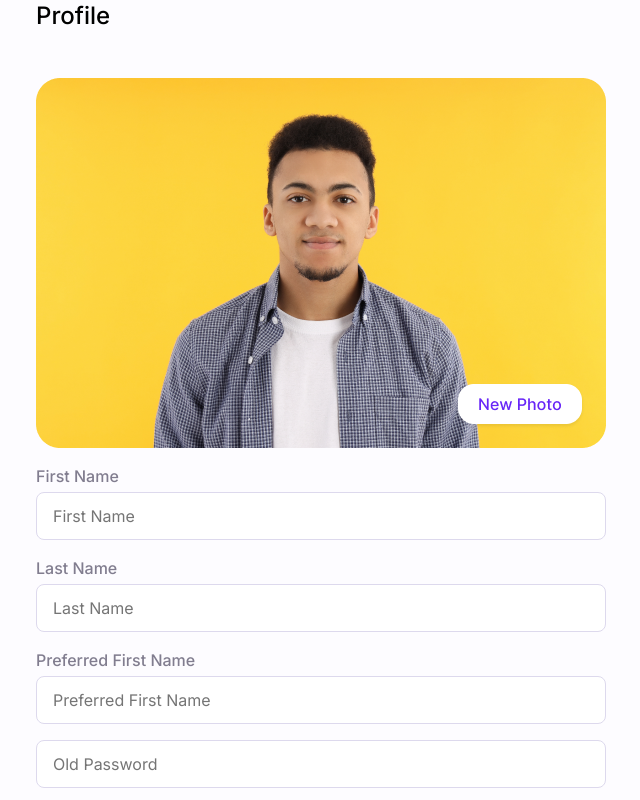
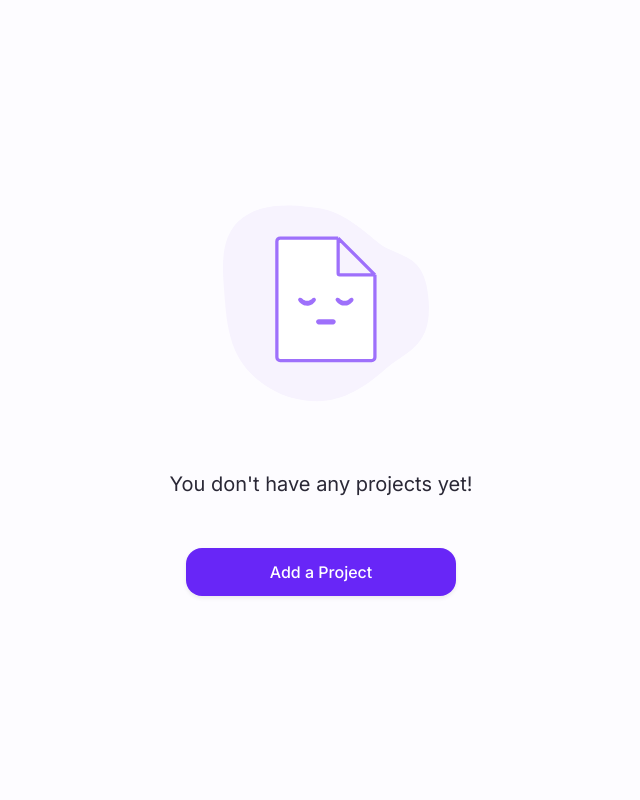
Before and after one commit to rukshonarad/projectify-app-ui, a React (Create React App) app: page / in a window 1280 px wide. Shown: the top 800 px of the page, without its empty margins (471-1111 px from the left). Built offline with nearby package versions, Linux system fonts and the light colour scheme.

Commit message:
Structuring folders for team members

```diff
--- a/src/App.tsx
+++ b/src/App.tsx
@@ -1,7 +1,7 @@
-import { Profile } from "./pages";
+import { Projects } from "./pages";
 
 const App = () => {
-    return <Profile />;
+    return <Projects />;
 };
 
 export { App };
```
